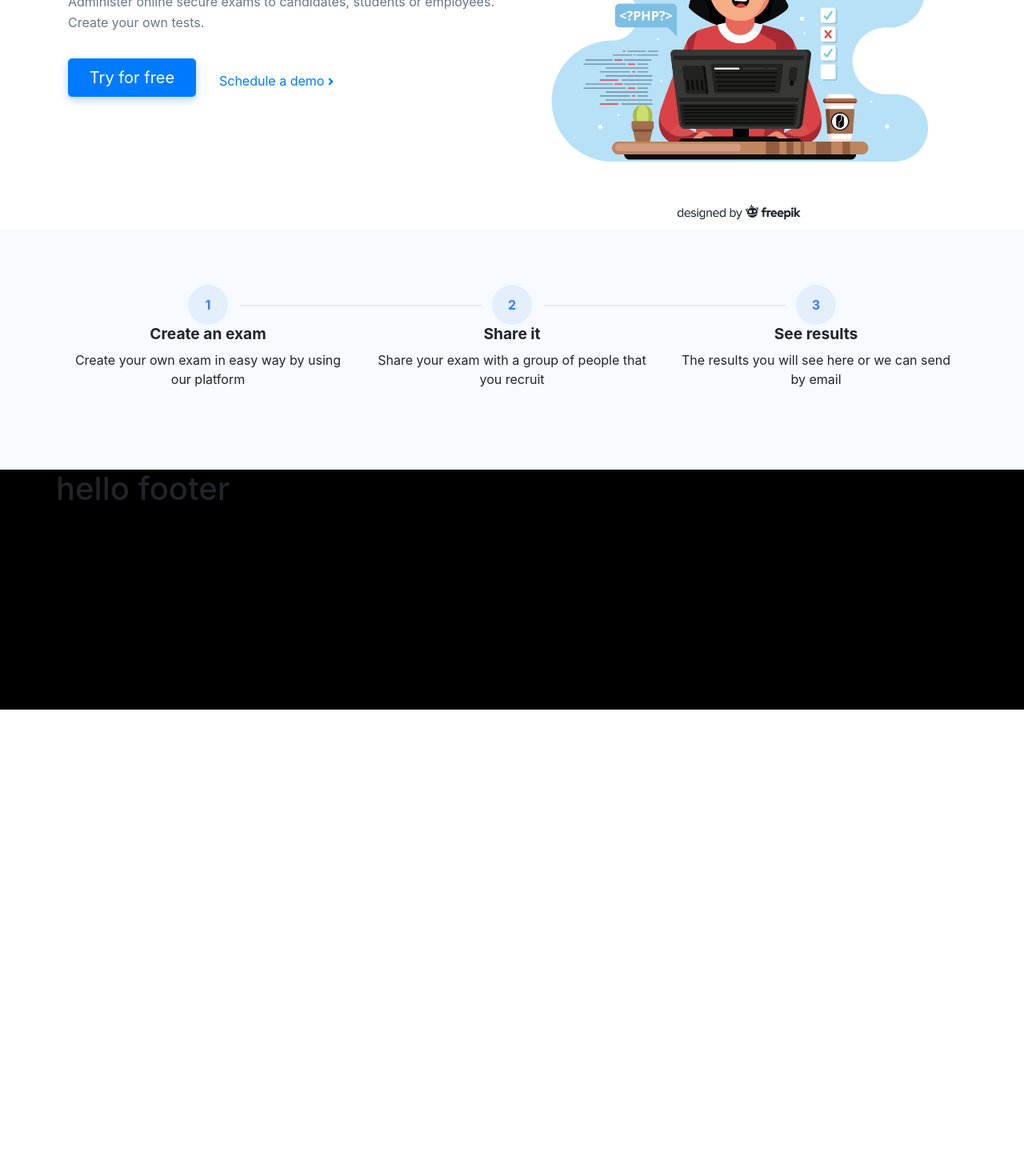
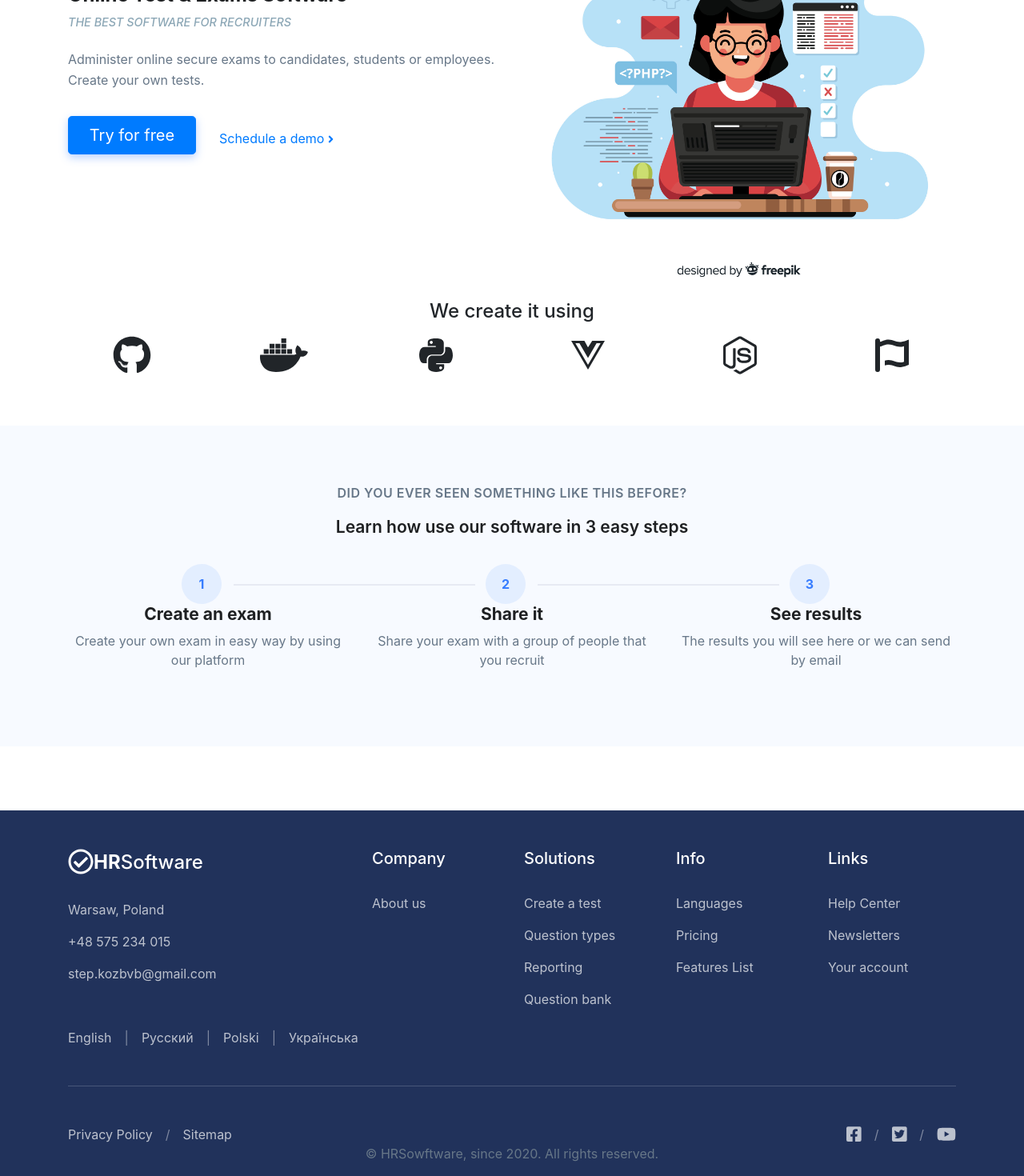
Before and after one commit to dannycrief/HR-Software, a Vue app in the folder frontend/: page / in a window 1280 px wide. Shown: the part 309-1779 px from the top of the page at 80% size. Before the commit the page ends 1196 px from the top, so only its background shows below. Built offline with nearby package versions, Linux system fonts and the light colour scheme.

Commit message:
Modified styles on main page

```diff
--- a/frontend/src/components/Navigation.vue
+++ b/frontend/src/components/Navigation.vue
@@ -1,6 +1,6 @@
 <template>
   <div class="navigation-bar">
-    <b-navbar toggleable="lg" type="light" variant="light" print="true" fixed="top">
+    <b-navbar toggleable="lg" type="light" variant="light" print="true">
       <b-navbar-brand variant="primary" :to="{name: 'home'}">
         <font-awesome-icon :icon="['far', 'check-circle']" size="lg"/>
         <b>HR</b>Software
@@ -42,6 +42,9 @@
             <b-dropdown-item-button>PL
               <b-badge variant="danger" pill>Demo</b-badge>
             </b-dropdown-item-button>
+            <b-dropdown-item-button>UA
+              <b-badge variant="danger" pill>Demo</b-badge>
+            </b-dropdown-item-button>
           </b-nav-item-dropdown>
 
           <b-button class="login-btn" variant="outline-primary">Log In</b-button>
--- a/frontend/src/icons.js
+++ b/frontend/src/icons.js
@@ -3,6 +3,15 @@ import { library } from '@fortawesome/fontawesome-svg-core';
 import { FontAwesomeIcon } from '@fortawesome/vue-fontawesome';
 import { faCheckCircle } from '@fortawesome/free-regular-svg-icons';
 import { faAngleRight } from '@fortawesome/free-solid-svg-icons';
+import {
+  faGithub, faDocker,
+  faPython, faVuejs,
+  faNodeJs, faFontAwesomeFlag,
+  faFacebookSquare, faTwitterSquare,
+  faYoutube,
+} from '@fortawesome/free-brands-svg-icons';
 
-library.add(faCheckCircle, faAngleRight);
+library.add(faCheckCircle, faAngleRight, faGithub,
+  faDocker, faPython, faVuejs, faNodeJs, faFontAwesomeFlag,
+  faFacebookSquare, faTwitterSquare, faYoutube);
 Vue.component('font-awesome-icon', FontAwesomeIcon);
--- a/frontend/src/views/Home.vue
+++ b/frontend/src/views/Home.vue
@@ -1,6 +1,8 @@
 <template>
   <div class="home">
+    <!--  Navigation starts  -->
     <Navigation></Navigation>
+    <!--  Main content starts  -->
     <div class="main-content">
       <b-container class="bv-container-row">
         <b-row class="bv-row">
@@ -10,11 +12,14 @@
               <h2>The best software for recruiters</h2>
             </div>
             <div class="left-content">
-              <p>Administer online secure exams to candidates, students or employees.
+              <p>Administer online secure exams to candidates, students or
+                employees.
                 Create your own tests.</p>
             </div>
             <div class="left-footer">
-              <b-button size="lg" variant="primary" class="try-free-button">Try for free</b-button>
+              <b-button size="lg" variant="primary" class="try-free-button">Try
+                for free
+              </b-button>
               <b-button variant="link" class="link-button">Schedule a demo
                 <font-awesome-icon :icon="['fas', 'angle-right']" size="sm"/>
               </b-button>
@@ -24,34 +29,170 @@
             <b-img :src="rightLogo" fluid alt=""></b-img>
           </b-col>
         </b-row>
-      </b-container>
-    </div>
-    <div class="instruction-content">
-      <b-container class="bv-example-row">
-        <b-row>
-          <b-col sm="12" md="4">
-            <span class="line">1</span>
-            <h1>Create an exam</h1>
-            <p>Create your own exam in easy way by using our platform</p>
+        <h3
+          style="text-align: center; margin-bottom: 1rem; margin-top: 1rem; font-size: 1.5rem">
+          We create it using
+        </h3>
+        <b-row class="bv-row-icons">
+          <b-col cols="4" sm="4" md="2">
+            <font-awesome-icon :icon="['fab', 'github']" size="lg"/>
           </b-col>
-          <b-col sm="12" md="4">
-            <span class="line">2</span>
-            <h1>Share it</h1>
-            <p>Share your exam with a group of people that you recruit</p>
+          <b-col cols="4" sm="4" md="2">
+            <font-awesome-icon :icon="['fab', 'docker']" size="lg"/>
           </b-col>
-          <b-col sm="12" md="4">
-            <span>3</span>
-            <h1>See results</h1>
-            <p>The results you will see here or we can send by email</p>
+          <b-col cols="4" sm="4" md="2">
+            <font-awesome-icon :icon="['fab', 'python']" size="lg"/>
+          </b-col>
+          <b-col cols="4" sm="4" md="2">
+            <font-awesome-icon :icon="['fab', 'vuejs']" size="lg"/>
+          </b-col>
+          <b-col cols="4" sm="4" md="2">
+            <font-awesome-icon :icon="['fab', 'node-js']" size="lg"/>
+          </b-col>
+          <b-col cols="4" sm="4" md="2">
+            <font-awesome-icon :icon="['fab', 'font-awesome-flag']" size="lg"/>
           </b-col>
         </b-row>
       </b-container>
     </div>
-
+    <!--  Second menu starts  -->
+    <div class="instruction-content">
+      <!--  First container starts  -->
+      <b-container class="bv-container-one-row">
+        <b-row>
+          <b-col>
+            <span>Did you ever seen something like this before?</span>
+          </b-col>
+          <b-col>
+            <h3>Learn how use our software in 3 easy steps</h3>
+          </b-col>
+        </b-row>
+      </b-container>
+      <!--  Second container starts  -->
+      <b-container class="bv-container-two-row">
+        <b-row>
+          <b-col sm="12" md="4">
+            <span class="line">1</span>
+            <div class="after-line-content">
+              <h1>Create an exam</h1>
+              <p>Create your own exam in easy way by using our platform</p>
+            </div>
+          </b-col>
+          <b-col sm="12" md="4">
+            <span class="line">2</span>
+            <div class="after-line-content">
+              <h1>Share it</h1>
+              <p>Share your exam with a group of people that you recruit</p>
+            </div>
+          </b-col>
+          <b-col sm="12" md="4">
+            <span>3</span>
+            <div class="after-line-content">
+              <h1>See results</h1>
+              <p>The results you will see here or we can send by email</p>
+            </div>
+          </b-col>
+        </b-row>
+      </b-container>
+    </div>
+    <!--  Footer starts  -->
     <div class="footer-content">
-      <b-container class="bv-example-row">
+      <!--  Footer top  -->
+      <b-container class="footer-top">
         <b-row>
-          <h1>hello footer</h1>
+          <b-col cols="12" lg="4">
+            <h4>
+              <font-awesome-icon :icon="['far', 'check-circle']" size="lg"/>
+              <b>HR</b>Software
+            </h4>
+            <ul>
+              <li>Warsaw, Poland</li>
+              <li>+48 575 234 015</li>
+              <li>step.kozbvb@gmail.com</li>
+            </ul>
+          </b-col>
+          <b-col cols="6" md="3" lg="2">
+            <h5>Company</h5>
+            <ul>
+              <li><a href="#">About us</a></li>
+            </ul>
+          </b-col>
+          <b-col cols="6" md="3" lg="2">
+            <h5>Solutions</h5>
+            <ul>
+              <li><a href="#">Create a test</a></li>
+              <li><a href="#">Question types</a></li>
+              <li><a href="#">Reporting</a></li>
+              <li><a href="#">Question bank</a></li>
+            </ul>
+          </b-col>
+          <b-col cols="6" md="3" lg="2">
+            <h5>Info</h5>
+            <ul>
+              <li>Languages</li>
+              <li>Pricing</li>
+              <li>Features List</li>
+            </ul>
+          </b-col>
+          <b-col cols="6" md="3" lg="2">
+            <h5>Links</h5>
+            <ul>
+              <li>Help Center</li>
+              <li>Newsletters</li>
+              <li>Your account</li>
+            </ul>
+          </b-col>
+        </b-row>
+      </b-container>
+      <!--  Footer middle  -->
+      <b-container class="footer-middle">
+        <b-row>
+          <b-col cols="12" style="flex-direction: row; display: flex;">
+            <ul class="middle-footer-list">
+              <li>English</li>
+              <li class="opacity">|</li>
+              <li>Русский</li>
+              <li class="opacity">|</li>
+              <li>Polski</li>
+              <li class="opacity">|</li>
+              <li>Українська</li>
+            </ul>
+          </b-col>
+        </b-row>
+        <hr>
+      </b-container>
+      <!--  Footer bottom  -->
+      <b-container class="footer-bottom">
+        <b-row>
+          <b-col cols="6" style="flex-direction: row; display: flex;">
+            <ul class="bottom-footer-list">
+              <li>Privacy Policy</li>
+              <li class="opacity">/</li>
+              <li>Sitemap</li>
+            </ul>
+          </b-col>
+          <b-col cols="6" style="display: flex; justify-content: flex-end;">
+            <ul class="bottom-footer-list">
+              <li><a href="#">
+                <font-awesome-icon :icon="['fab', 'facebook-square']"
+                                   size="lg"/>
+              </a></li>
+              <li class="opacity">/</li>
+              <li><a href="#">
+                <font-awesome-icon :icon="['fab', 'twitter-square']" size="lg"/>
+              </a></li>
+              <li class="opacity">/</li>
+              <li><a href="#">
+                <font-awesome-icon :icon="['fab', 'youtube']" size="lg"/>
+              </a></li>
+            </ul>
+          </b-col>
+        </b-row>
+        <b-row>
+          <b-col cols="12">
+            <p style="text-align: center;color: #677788;">© HRSowftware, since
+              2020. All rights reserved.</p>
+          </b-col>
         </b-row>
       </b-container>
     </div>
@@ -82,12 +223,28 @@ export default {
   }
 }
 
+.main-content {
+  margin-bottom: 4rem;
+}
+
 .bv-container-row {
   margin-top: 3.5rem;
 
   .bv-row {
     justify-content: center;
     align-items: center;
+  }
+
+  .bv-row-icons {
+    .col-sm-4, .col-md-2 {
+      display: flex;
+      justify-content: center;
+      align-items: center;
+
+      svg {
+        font-size: 3rem;
+      }
+    }
   }
 
   .left-header {
@@ -137,18 +294,60 @@ export default {
   }
 }
 
+.bv-container-row.container > .row + .row {
+}
+
 .instruction-content {
   display: flex;
   justify-content: center;
+  flex-direction: column;
   align-items: center;
   background-color: #F7FAFF;
-  height: 300px;
+  margin-bottom: 5rem;
+  padding-top: 4rem;
+  padding-bottom: 4rem;
 
-  .bv-example-row {
+  .bv-container-one-row {
     .row {
+      display: flex;
+      flex-direction: column;
+      justify-content: center;
+      margin-left: auto;
+      margin-right: auto;
+      text-align: center;
+
+      .col {
+        margin: 0.5rem 0;
+
+        span {
+          text-transform: uppercase;
+          letter-spacing: 0.03125rem;
+          font-weight: 600;
+          color: #677788;
+        }
+
+        h3 {
+          color: #1e2022;
+          margin-bottom: 1.5rem;
+          font-weight: 600;
+          line-height: 1.4;
+          font-size: calc(1.25625rem + 0.075vw)
+        }
+      }
+    }
+  }
+
+  .bv-container-two-row {
+    .row {
+      @media (max-width: 767px) {
+        .col-sm-12.col-md-4 {
+          display: flex !important;
+          flex-direction: row !important;
+        }
+      }
+
       .col-sm-12.col-md-4 {
         display: flex;
-        justify-content: center;
         align-items: center;
         margin-bottom: 1rem;
         flex-direction: column;
@@ -164,13 +363,14 @@ export default {
           display: flex;
           justify-content: center;
           align-items: center;
+          margin-right: 1rem;
         }
 
         span.line::after {
           position: absolute;
-          top: 3.59375rem;
-          left: 50%;
-          height: calc(100% - 2.65625rem);
+          top: 4rem;
+          left: 2.4rem;
+          height: calc(100% - 2.45rem);
           border-left: 0.125rem solid #e7eaf3;
           content: "";
         }
@@ -179,28 +379,125 @@ export default {
           span.line::after {
             top: 1.5625rem;
             width: calc(100% - 4.85rem);
-            left: calc(50% + 2.5rem);
+            left: calc(50% + 2rem);
             height: 1.0625rem;
             border-top: 0.125rem solid #e7eaf3;
             border-left: none;
           }
         }
 
-        h1 {
-          font-size: 1.2rem;
-          font-weight: bold;
-        }
+        .after-line-content {
+          display: flex;
+          flex-direction: column;
+          @media (min-width: 768px) {
+            h1 {
+              text-align: center;
+            }
+            p {
+              text-align: center;
+            }
+          }
 
-        p {
-          text-align: center;
+          h1 {
+            font-size: calc(1.25625rem + 0.075vw);
+            font-weight: bold;
+            color: #1e2022;
+          }
+
+          p {
+            font-size: 1rem;
+            color: #677788;
+          }
         }
       }
     }
   }
+
 }
 
 .footer-content {
-  height: 300px;
-  background-color: black;
+  background-color: #21325B;
+  color: white;
+  padding-top: 3rem;
+
+  hr {
+    border-top: 0.0625rem solid #e7eaf3;
+    opacity: .2;
+    margin: 3rem 0;
+  }
+
+  .footer-top {
+    ul {
+      margin-top: 1.5rem;
+      padding: 0;
+    }
+
+    li {
+      list-style: none;
+      color: rgba(255, 255, 255, 0.7);
+      padding: 0.5rem 0;
+
+      a {
+        color: rgba(255, 255, 255, 0.7);
+        text-decoration: none;
+      }
+
+      a:hover {
+        color: white;
+      }
+    }
+
+    li:hover {
+      color: white;
+    }
+  }
+
+  .footer-middle {
+    .middle-footer-list {
+      display: flex;
+      -ms-flex-wrap: wrap;
+      flex-wrap: wrap;
+      padding-left: 0;
+      margin-bottom: 0;
+      list-style: none;
+      color: rgba(255, 255, 255, 0.7);
+
+      li:hover {
+        color: white;
+      }
+
+      .opacity {
+        opacity: 0.6;
+        margin-left: 1rem;
+        margin-right: 1rem;
+      }
+    }
+  }
+
+  .footer-bottom {
+    .bottom-footer-list {
+      display: flex;
+      -ms-flex-wrap: wrap;
+      flex-wrap: wrap;
+      padding-left: 0;
+      margin-bottom: 0;
+      list-style: none;
+      color: rgba(255, 255, 255, 0.7);
+
+      a {
+        color: rgba(255, 255, 255, 0.7);
+      }
+
+      li:hover {
+        color: white;
+      }
+
+      .opacity {
+        opacity: 0.6;
+        margin-left: 1rem;
+        margin-right: 1rem;
+      }
+    }
+  }
 }
 </style>
```
